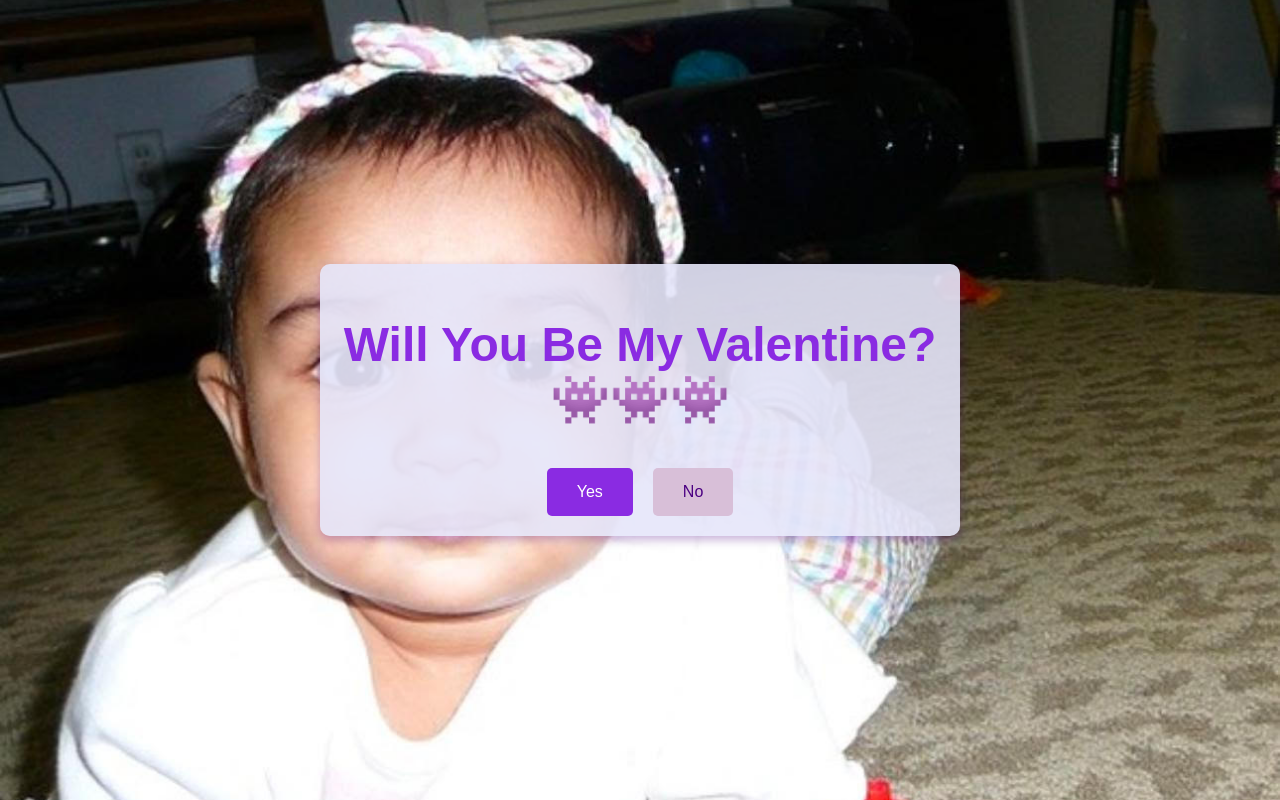
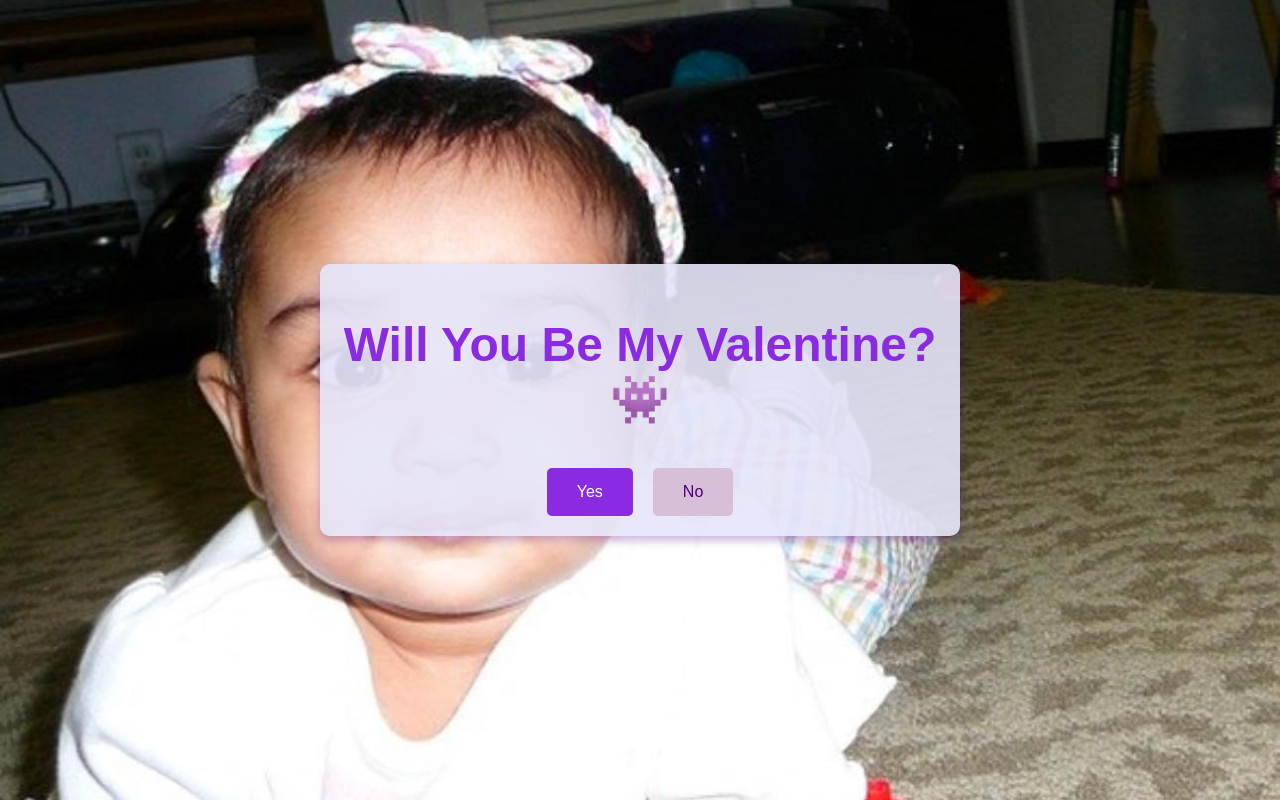
Before and after one commit to SuhailSheik1/meerkatValentines, a plain HTML site: page index.html in a window 1280 px wide. Drawn offline with nearby package versions, Linux system fonts and the light colour scheme.

Commit message:
Update index.html

```diff
--- a/index.html
+++ b/index.html
@@ -11,7 +11,7 @@
 <body>
   <div class="container">
     <!-- Using fallback text "Bubbles" instead of an unsupported emoji -->
-    <h1>Will You Be My Valentine? 👾👾👾</h1>
+    <h1>Will You Be My Valentine? 👾</h1>
     <div class="button-container">
       <button id="yesBtn">Yes</button>
       <button id="noBtn">No</button>
```
